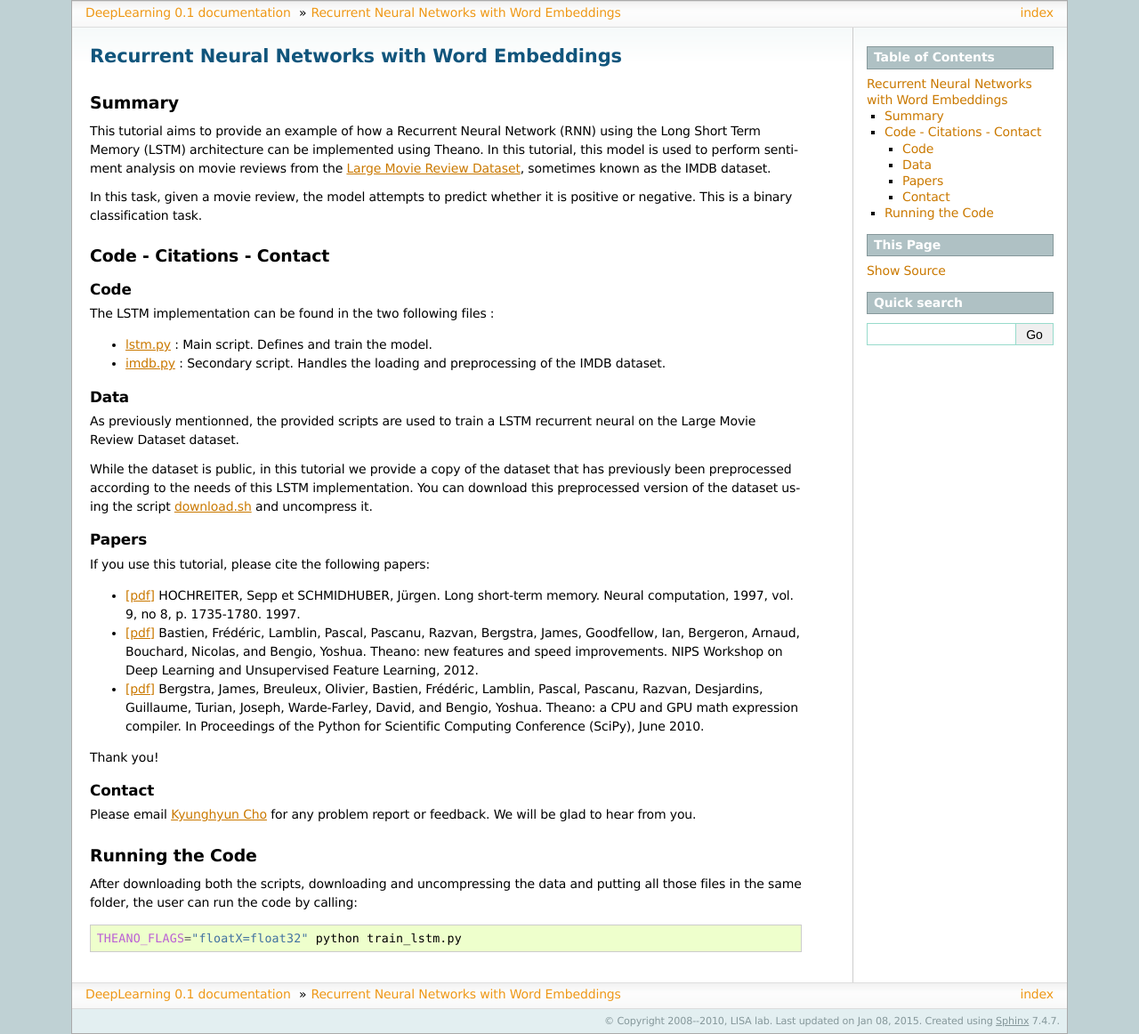
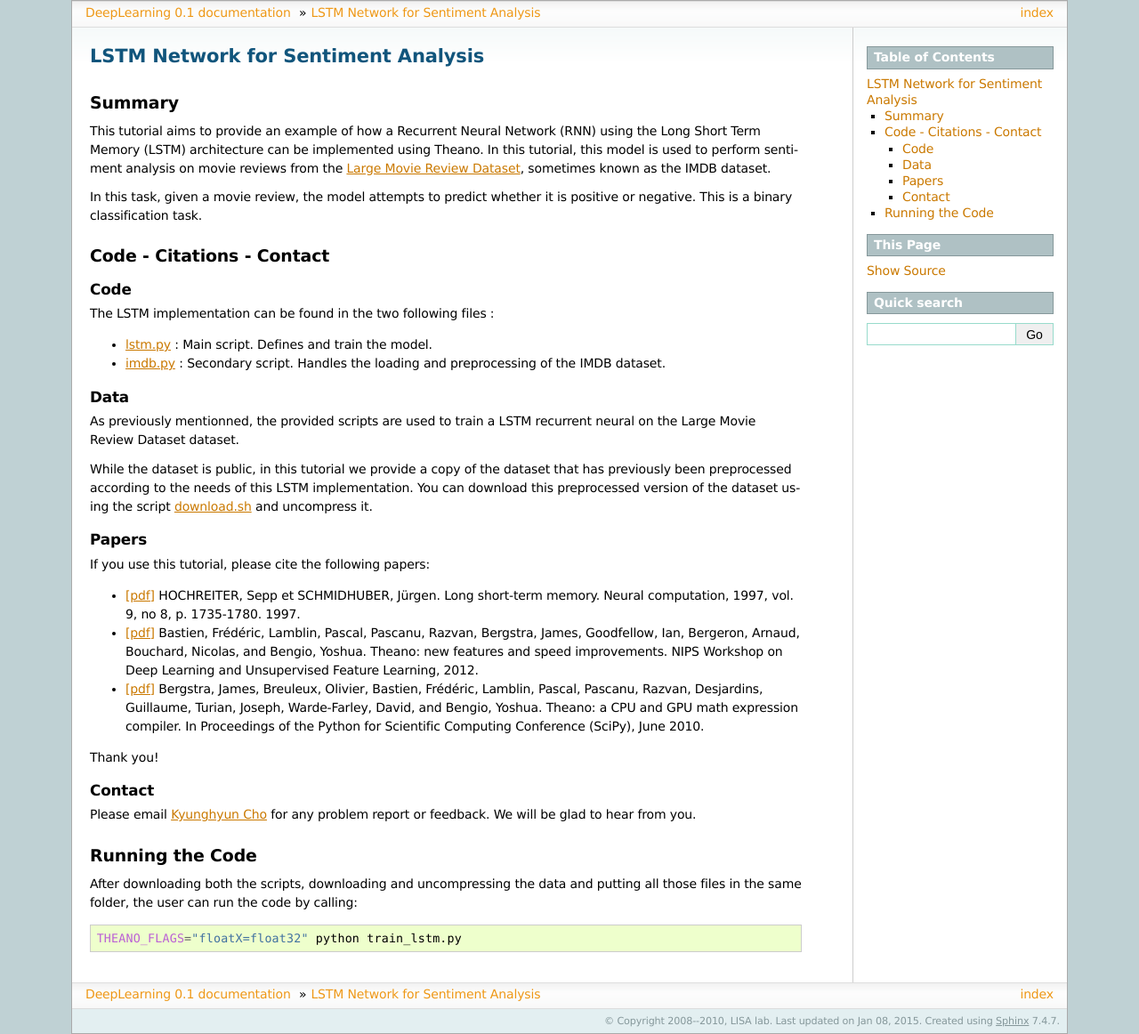
Before and after one commit to lisa-lab/DeepLearningTutorials, a Sphinx documentation site: the page built from doc/lstm.txt, in a window 1280 px wide. Shown: the whole page at 89% size. Built offline with Sphinx 7.4.7, drawn with Linux system fonts in a browser that asks for light colours; formulas are drawn with MathJax 3; pages that are not in the unit, such as notebooks, are missing from menus.

Commit message:
title fixed

```diff
--- a/doc/lstm.txt
+++ b/doc/lstm.txt
@@ -1,6 +1,6 @@
 .. _lstm:
 
-Recurrent Neural Networks with Word Embeddings
+LSTM Network for Sentiment Analysis
 **********************************************
 
 Summary
```
